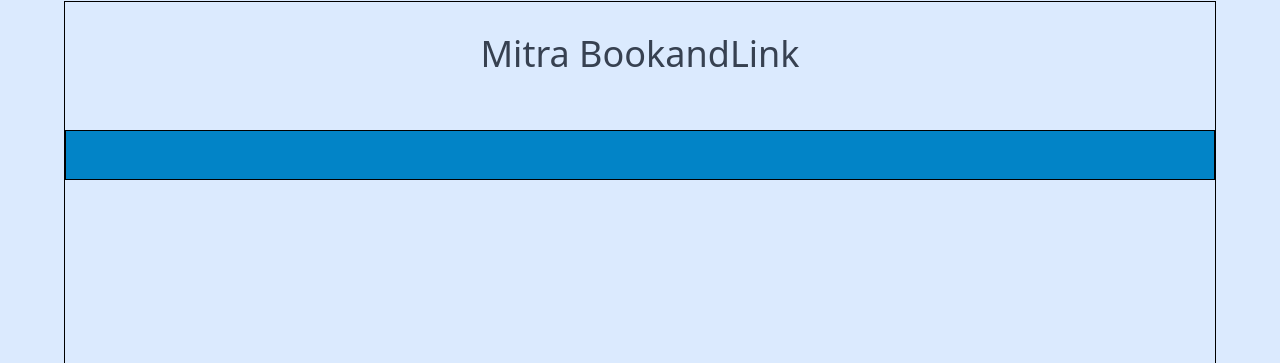
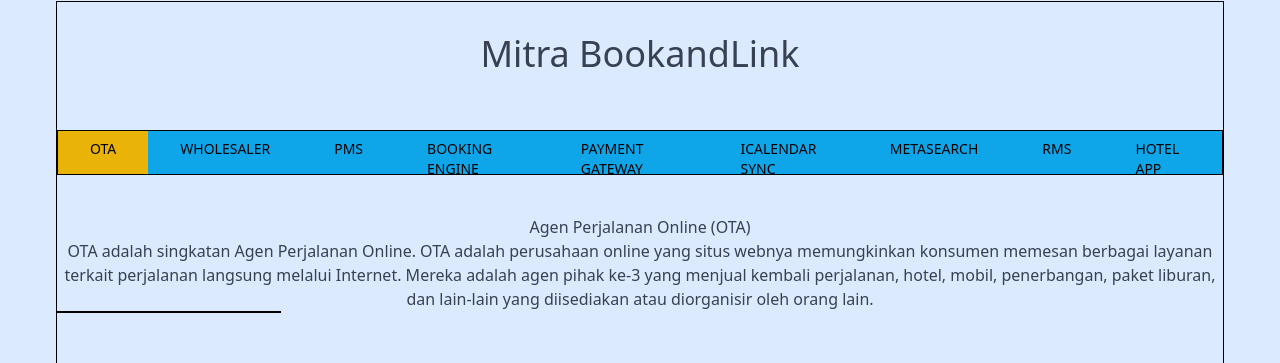
Before and after one commit to rey5kusuma/website-kedua, a Next.js app: page /partner in a window 1280 px wide. Shown: the part 543-906 px from the top of the page. Built offline with nearby package versions, Linux system fonts and the light colour scheme.

Commit message:
1 file modified

```diff
--- a/pages/partner.js
+++ b/pages/partner.js
@@ -13,11 +13,35 @@
             style={{ height: '300px' }}
           />
         </div>
-        <div className="border border-black h-[180vh] mx-16">
+        <div className="border border-black h-[180vh] mx-14">
           <h1 className="text-4xl text-center text-gray-700 mt-8">
             Mitra BookandLink
           </h1>
-          <div className="border border-black h-[50px] mt-14 bg-sky-600"></div>
+          <div className="border border-black flex h-[45px] mt-14 bg-sky-500 text-sm">
+            <div className="px-8 py-2 bg-yellow-500">OTA</div>
+            <div className="px-8 py-2">WHOLESALER</div>
+            <div className="px-8 py-2">PMS</div>
+            <div className="px-8 py-2">BOOKING ENGINE</div>
+            <div className="px-8 py-2">PAYMENT GATEWAY</div>
+            <div className="px-8 py-2">ICALENDAR SYNC</div>
+            <div className="px-8 py-2">METASEARCH</div>
+            <div className="px-8 py-2">RMS</div>
+            <div className="px-8 py-2">HOTEL APP</div>
+          </div>
+          <div className="text-gray-700 text-center mt-10">
+            <h1>Agen Perjalanan Online (OTA)</h1>
+            <p>
+              OTA adalah singkatan Agen Perjalanan Online. OTA adalah perusahaan
+              online yang situs webnya memungkinkan konsumen memesan berbagai
+              layanan terkait perjalanan langsung melalui Internet. Mereka
+              adalah agen pihak ke-3 yang menjual kembali perjalanan, hotel,
+              mobil, penerbangan, paket liburan, dan lain-lain yang diisediakan
+              atau diorganisir oleh orang lain.
+            </p>
+          </div>
+          <div className="flex">
+            <div className="border border-black w-56"></div>
+          </div>
         </div>
       </div>
     </MainLayout>
```
